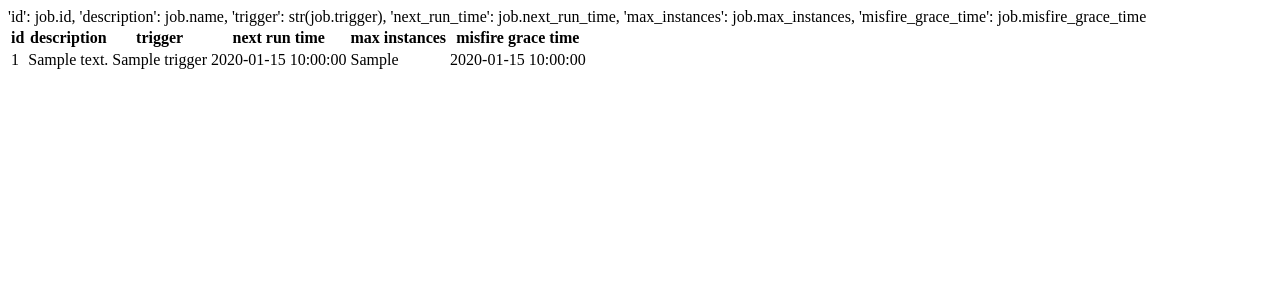
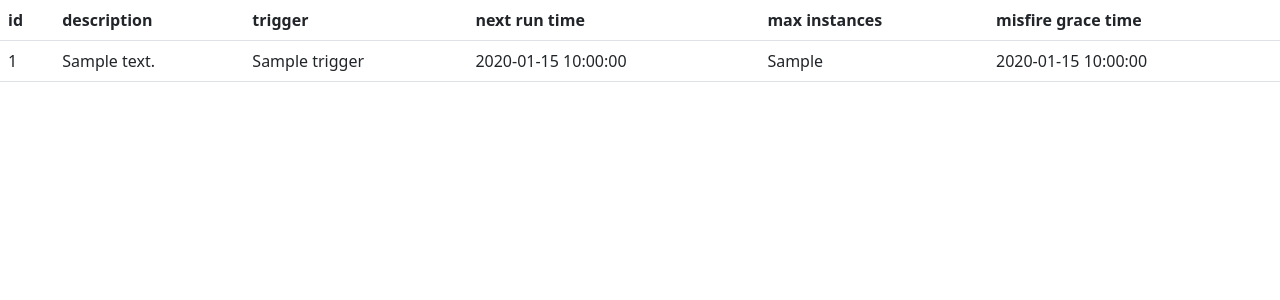
Before and after one commit to JustAPyro/VanLifeSmart, a Flask app: template van/static/templates/schedules.html in a window 1280 px wide. Shown: the top 300 px of the page. Run offline with Flask 3, Linux system fonts and the light colour scheme; the template is opened without the code that fills it: most values are stand-ins (such as "Sample title", 1, 10 or a date in 2020).

Commit message:
Schedules table now uses bootstrap

```diff
--- a/van/static/templates/schedules.html
+++ b/van/static/templates/schedules.html
@@ -3,23 +3,26 @@
 <head>
     <meta charset="UTF-8">
     <title>Local Server Schedules</title>
+    <link href="https://cdn.jsdelivr.net/npm/bootstrap@5.2.3/dist/css/bootstrap.min.css"
+          rel="stylesheet"
+          integrity="sha384-rbsA2VBKQhggwzxH7pPCaAqO46MgnOM80zW1RWuH61DGLwZJEdK2Kadq2F9CUG65"
+          crossorigin="anonymous">
 </head>
 <body>
-'id': job.id,
-        'description': job.name,
-        'trigger': str(job.trigger),
-        'next_run_time': job.next_run_time,
-        'max_instances': job.max_instances,
-        'misfire_grace_time': job.misfire_grace_time
-<table>
+
+
+<table class="table">
+  <thead>
     <tr>
-    <th>id</th>
-    <th>description</th>
-    <th>trigger</th>
-    <th>next run time</th>
-    <th>max instances</th>
-    <th>misfire grace time</th>
+      <th scope="col">id</th>
+      <th scope="col">description</th>
+      <th scope="col">trigger</th>
+      <th scope="col">next run time</th>
+      <th scope="col">max instances</th>
+      <th scope="col">misfire grace time</th>
     </tr>
+  </thead>
+  <tbody>
     {% for schedule in schedules %}
     <tr>
       <td>{{schedule.id}}</td>
@@ -30,6 +33,12 @@
       <td>{{schedule.misfire_grace_time}}</td>
     </tr>
     {% endfor %}
+  </tbody>
 </table>
+<script
+        src="https://cdn.jsdelivr.net/npm/bootstrap@5.2.3/dist/js/bootstrap.bundle.min.js"
+        integrity="sha384-kenU1KFdBIe4zVF0s0G1M5b4hcpxyD9F7jL+jjXkk+Q2h455rYXK/7HAuoJl+0I4"
+        crossorigin="anonymous">
+</script>
 </body>
 </html>
```
Lines whose indentation alone changed are shown as unchanged.
